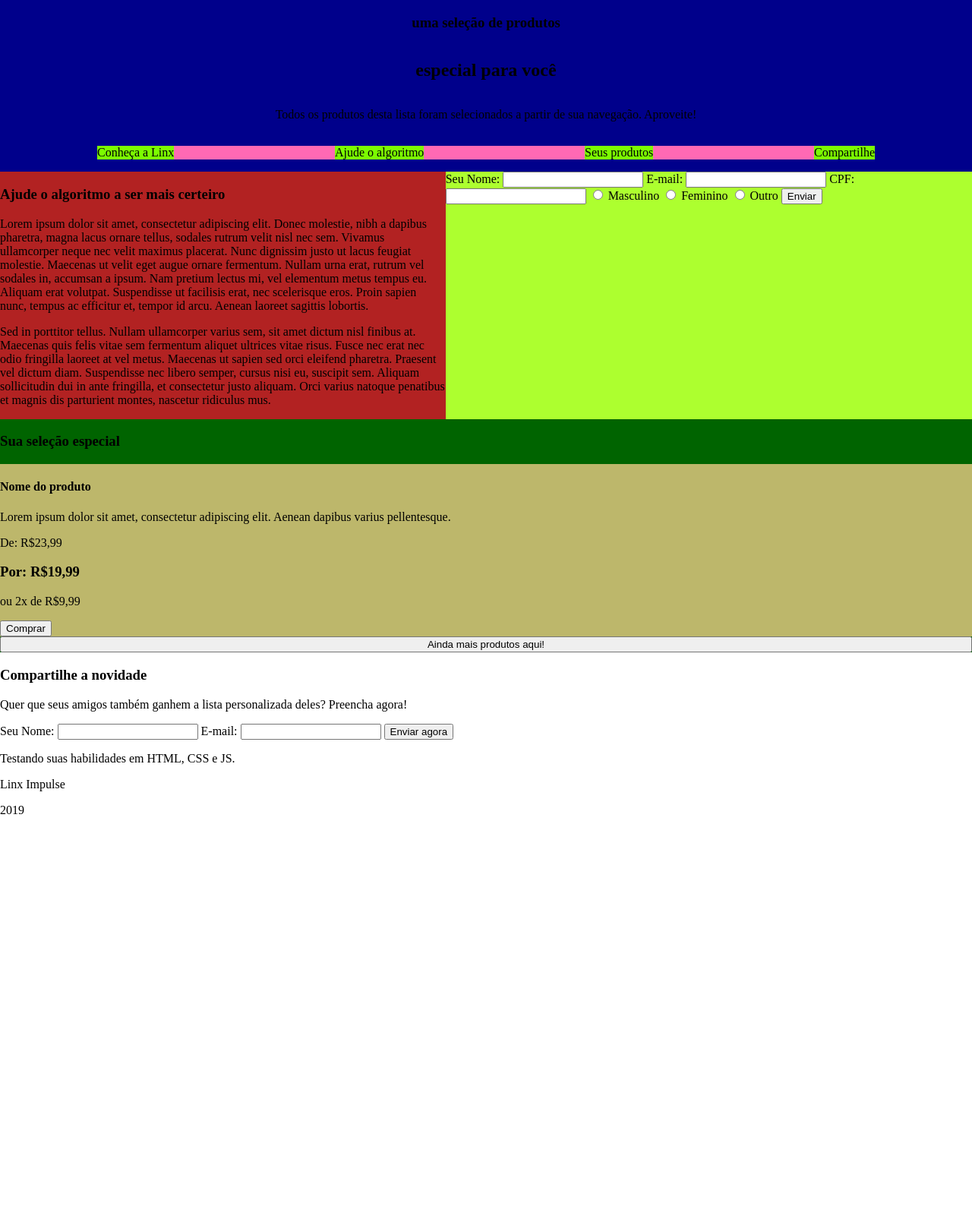
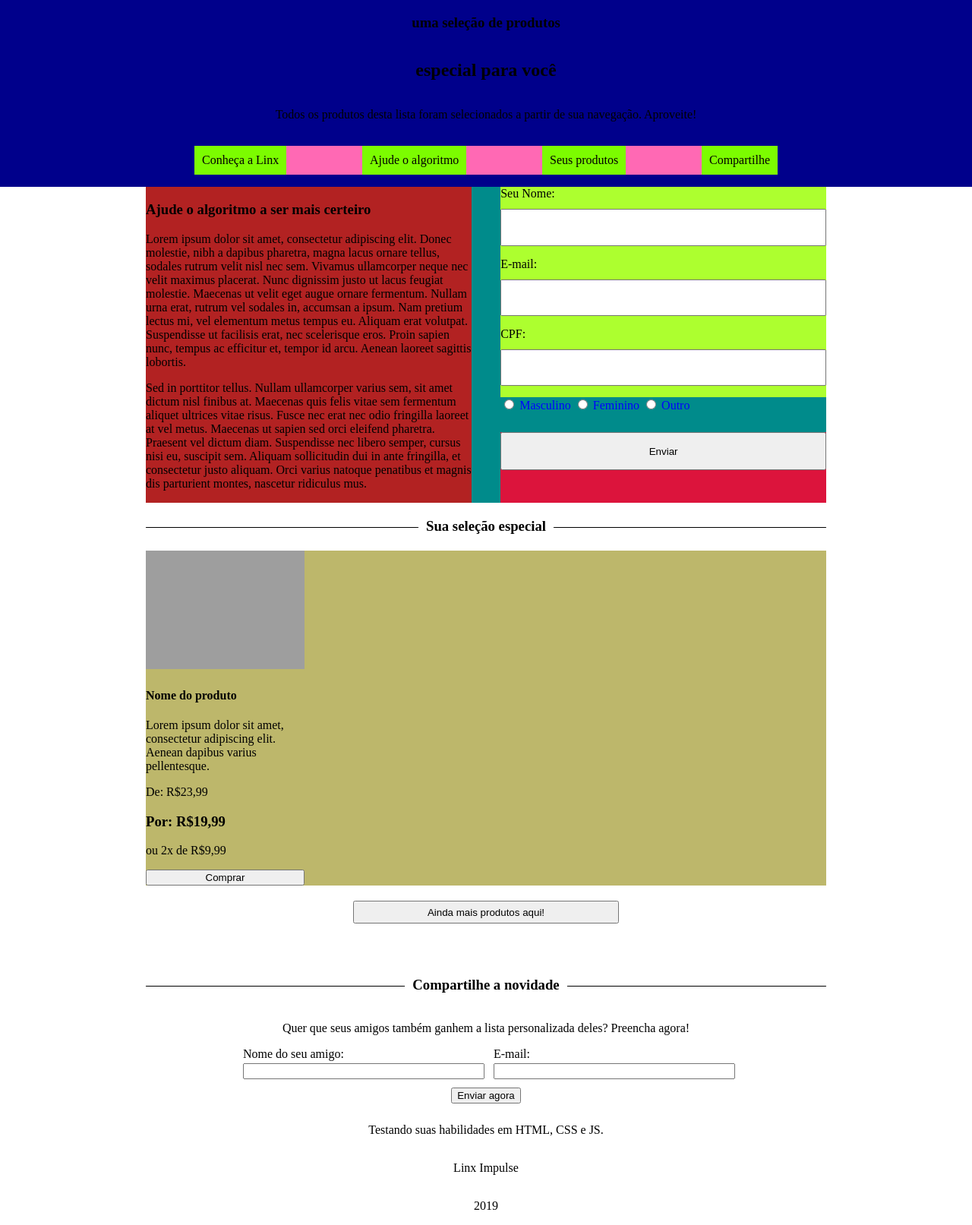
Before and after one commit to kaslufl/progui-linx, a Python web app: template application/view/templates/home.html in a window 1280 px wide. Shown: the whole page at 76% size. Before the commit the page ends 1072 px from the top, so only its background shows below. Run offline with Jinja, Linux system fonts and the light colour scheme; the template is opened without the code that fills it, so the values that code supplies are empty; grey boxes are pictures that could not be loaded.

Commit message:
feat: posiciona elementos home conforme mockup

```diff
--- a/application/view/static/css/style.css
+++ b/application/view/static/css/style.css
@@ -31,39 +31,157 @@ body header nav ul {
     justify-content: space-between;
     justify-items: center;
     background-color: hotpink;
-    margin-left: 10vw;
-    margin-right: 10vw;
+    margin-left: 20vw;
+    margin-right: 20vw;
 }
 
 body header nav ul li {
     background-color: lawngreen;
+    padding:10px;
 }
+
 /* Help Us */
-body section#help-us {
+#help-us {
     display: grid;
     grid-area: help-us;
     grid-template-areas: "text form";
+    grid-template-columns: 1fr 1fr;
     background-color: darkcyan;
+    margin-left: 15vw;
+    margin-right: 15vw;
+    gap: 3vw;
 }
 
-body section#help-us article{
+#help-us article {
     grid-area: text;
     background-color: firebrick;
 }
 
-body section#help-us form{
+#help-us form {
     grid-area: form;
+    display: grid;
+    grid-template-areas: "data" "gender" "send";
+    grid-template-rows: 3fr 0.5fr 1fr;
+}
+
+#help-us form label{
+    height: 2px;
+}
+
+#help-us form input{
+    margin-bottom: 15px;
+}
+
+#data {
+    grid-area: data;
+    display:grid;
     background-color: greenyellow;
 }
 
-/* Produtos */
-body section#display {
+#gender {
+    grid-area: gender;
+    display: inline;
+    color: blue;
+}
+#send {
+    grid-area: send;
+    background-color: crimson;
+}
+#send input[type="submit"] {
+    width: 100%;
+    height: 50px;
+}
+
+/* Display */
+#display {
     display: grid;
     grid-area: display;
-    background-color: darkgreen;
+    margin-left: 15vw;
+    margin-right: 15vw;
+    place-items: center;
 }
 
-body section#display article{
-    display: flex;
+body section#display article {
+    display: grid;
+    grid-template-columns: repeat(4, 1fr);
     background-color: darkkhaki;
+    gap: 20px;
 }
+/* Produtos */
+section#display article section img {
+    width: 100%;
+    height: auto;
+}
+
+section#display article section button {
+    width: 100%;
+}
+
+#more-products {
+    margin: 20px;
+    width: 350px;
+    height: 30px;
+    margin-bottom: 50px;
+}
+
+/* Divisão */
+.line {
+    width: 100%;
+    line-height: 0.1em;
+    border-bottom: 1px solid black;
+    text-align: center;
+    margin: 30px;
+}
+
+span {
+    background-color: #fff;
+    padding: 0 10px;
+}
+
+/* Novidades */
+#friend-form {
+    display: grid;
+    grid-area: invite;
+    margin-left: 15vw;
+    margin-right: 15vw;
+    place-items: center;
+}
+
+#friend-form form {
+    display: grid;
+    grid-template-areas: "data" "send";
+    grid-template-rows: 1fr 1fr;
+    place-items: center;
+}
+
+#friend-form form article {
+    grid-area: data;
+    display: grid;
+    grid-template-columns: 1fr 1fr;
+    width: 50vw;
+    gap: 20px;
+}
+
+#friend-name {
+    display: grid;
+    grid-template-rows: 1fr 1fr;
+}
+
+#friend-name input{
+    width: 100%;
+}
+
+#friend-email {
+    display: grid;
+    grid-template-rows: 1fr 1fr;
+}
+
+#friend-email input{
+    width: 100%;
+}
+
+/* Rodapé */
+body footer{
+    display: grid;
+    place-items: center;
+}
--- a/application/view/templates/home.html
+++ b/application/view/templates/home.html
@@ -29,25 +29,32 @@
             <p>Sed in porttitor tellus. Nullam ullamcorper varius sem, sit amet dictum nisl finibus at. Maecenas quis felis vitae sem fermentum aliquet ultrices vitae risus. Fusce nec erat nec odio fringilla laoreet at vel metus. Maecenas ut sapien sed orci eleifend pharetra. Praesent vel dictum diam. Suspendisse nec libero semper, cursus nisi eu, suscipit sem. Aliquam sollicitudin dui in ante fringilla, et consectetur justo aliquam. Orci varius natoque penatibus et magnis dis parturient montes, nascetur ridiculus mus.</p>
         </article>
         <form>
+            <section id="data">
                 <label for="name">Seu Nome:</label>
                 <input type="text" name="name" id="name">
                 <label for="email">E-mail:</label>
                 <input type="text" name="email" id="email">
                 <label for="cpf">CPF:</label>
                 <input type="text" name="cpf" id="cpf">
-            <input type="radio" id="masculino" name="genero" value="masculino">
+            </section>
+            <section id="gender">
+                <input type="radio" id="masculino" name="gender" value="masculino">
                 <label for="masculino">Masculino</label>
-            <input type="radio" id="feminino" name="genero" value="feminino">
+                <input type="radio" id="feminino" name="gender" value="feminino">
                 <label for="feminino">Feminino</label>
-            <input type="radio" id="outro" name="genero" value="outro">
+                <input type="radio" id="outro" name="gender" value="outro">
                 <label for="outro">Outro</label>
+            </section>
+            <section id="send">
                 <input type="submit" value="Enviar">
+            </section>
         </form>
     </section>
     <section id="display">
-        <h3><span>Sua seleção especial</span></h3>
+        <h3 class="line"><span>Sua seleção especial</span></h3>
         <article>
             <section>
+                <img src="//imagens.pontofrio.com.br/Control/ArquivoExibir.aspx?IdArquivo=6829307" alt="">
                 <h4>Nome do produto</h4>
                 <p>Lorem ipsum dolor sit amet, consectetur adipiscing elit. Aenean dapibus varius pellentesque.</p>
                 <p>De: R$23,99</p>
@@ -56,17 +63,25 @@
                 <button type="button" onclick="alert('Adicionado ao carrinho!')">Comprar</button>
             </section>
         </article>
-        <button type="button">Ainda mais produtos aqui!</button>
+        <button type="button" id="more-products">Ainda mais produtos aqui!</button>
     </section>
-    <section>
-        <h3><span>Compartilhe a novidade</span></h3>
+    <section id="friend-form">
+        <h3 class="line"><span>Compartilhe a novidade</span></h3>
         <p>Quer que seus amigos também ganhem a lista personalizada deles? Preencha agora!</p>
         <form>
-            <label for="friend-name">Seu Nome:</label>
+            <article>
+                <section id="friend-name">
+                    <label for="friend-name">Nome do seu amigo:</label>
                     <input type="text" name="friend-name" id="friend-name">
+                </section>
+                <section id=friend-email>
                     <label for="friend-email">E-mail:</label>
                     <input type="text" name="friend-email" id="friend-email">
+                </section>
+            </article>
+            <section id="friend-send">
                 <input type="submit" value="Enviar agora">
+            </section>
         </form>
     </section>
     <footer>
```
Lines whose indentation alone changed are shown as unchanged.
